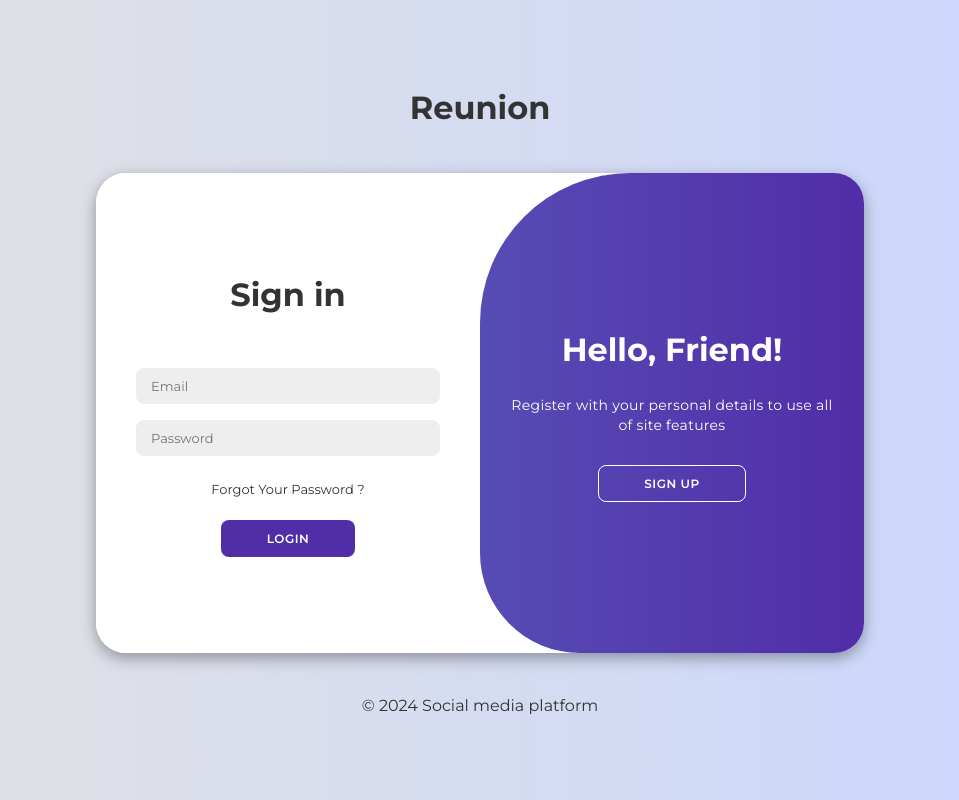
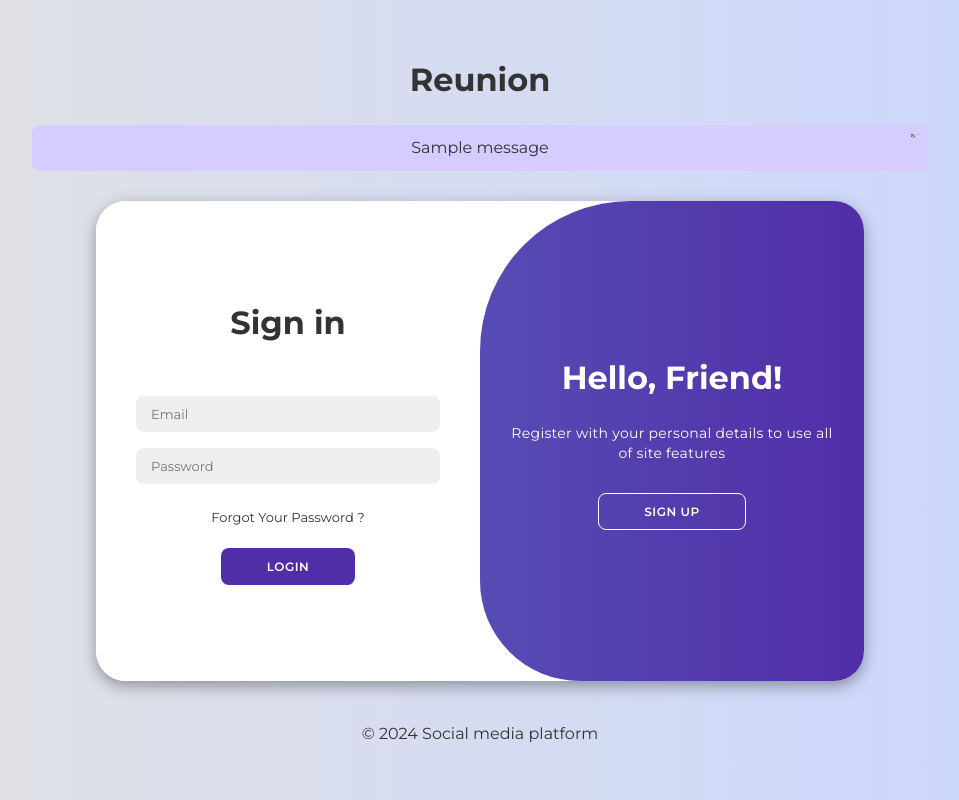
Before and after one commit to modi161/social-media-platform, a Flask app: page / in a window 1280 px wide. Shown: the whole page, without its empty margins (160-1119 px from the left). Run offline with Flask 3, Linux system fonts and the light colour scheme; tables that the repository leaves empty hold one stand-in row (values such as "Sample post"); one stand-in notice (Sample message) is shown; some libraries are stand-ins or nearby versions.

Commit message:
login done 100%

```diff
--- a/src/__init__.py
+++ b/src/__init__.py
@@ -10,6 +10,6 @@ app.config.from_object(Config)
 db = SQLAlchemy(app)
 migrate = Migrate(app, db)
 login = LoginManager(app)
-login.login_view = 'start_page'
+login.login_view = 'login'
 
 from src import routes,models
--- a/src/routes.py
+++ b/src/routes.py
@@ -10,8 +10,8 @@ from src.models import Content, ContentPhotos, Family, FamilyFollowing
 from flask_login import current_user,login_user,login_required,logout_user
 
 @app.route('/')
-@app.route('/start_page', methods=['GET', 'POST'])
-def start_page():
+@app.route('/login', methods=['GET', 'POST'])
+def login():
     form = Loginform()
     if request.method == 'POST':
         print(form.data)  # Check what data is actually being submitted
@@ -21,32 +21,36 @@ def start_page():
     if form.validate_on_submit():
         user = User.query.filter_by(email=form.email.data).first()
         if user and user.password_hash == form.password.data:
-            login_user(user)
+            login_user(user , remember=True)
             return redirect(url_for('feedPage', username=user.username))
         else:
             flash('Invalid username or password')
-            return redirect(url_for('start_page'))
+            return redirect(url_for('login'))
     return render_template('index.html', form=form , sform = sform)
 
 @app.route('/logout')
 def logout():
     logout_user()
-    return redirect(url_for('start_page'))
+    return redirect(url_for('login'))
 
 
 
 @app.route('/user/<username>')
 @login_required
 def user(username):
+    if current_user.username != username and not request.referrer:
+        return redirect(url_for('logout'))
     user = db.first_or_404(sa.select(User).where(User.username == username)) #will trigger a 404 error if user not found in the db
     user_family = Family.query.filter_by(id = user.FamilyID).first()
     #print(user_family.familyname)
-    return render_template('profile.html' , user = user , user_family = user_family)
+    return render_template('profile.html' , user = user , user_family = user_family , current_user = current_user)
 
 @app.route('/feedpage/<username>', methods=['GET', 'POST'])
 @login_required
 # show the posts
 def feedPage(username):
+    if current_user.username != username:
+        return redirect(url_for('logout'))
     user = db.first_or_404(sa.select(User).where(User.username == username))
     family_id = user.FamilyID
 
@@ -90,6 +94,8 @@ def feedPage(username):
 @app.route('/familypage/<int:family_id>', methods=['GET', 'POST'])
 @login_required
 def family_page(family_id):
+    if current_user.FamilyID != family_id and not request.referrer:
+        return redirect(url_for('logout'))
     user_family = Family.query.filter_by(id = family_id).first()
     form = Editform()
 
@@ -128,7 +134,7 @@ def family_page(family_id):
 
     followed_families = db.session.query(Family).filter(Family.id.in_(family_followed_ids)).all()
 
-    return render_template('family_page.html' ,form = form,followed_families = followed_families,user_family = user_family ,posts = posts , family_members = family_members)
+    return render_template('family_page.html' ,current_user = current_user,form = form,followed_families = followed_families,user_family = user_family ,posts = posts , family_members = family_members)
 
 
 
--- a/src/static/login.css
+++ b/src/static/login.css
@@ -6,6 +6,26 @@
     box-sizing: border-box;
     font-family: 'Montserrat', sans-serif;
 }
+:root {
+  --color-white: hsl(252,30%,100%);
+  --color-light: hsl(252,30%,95%);
+  --color-gray:hsl(252,15%,65%);
+  --color-primary:hsl(252,75%,60%);
+  --color-secondary:hsl(252,100%,90%);
+  --color-success:hsl(120,95%,65%);
+  --color-danger:hsl(0,95%,65%);
+  --color-dark:hsl(252,30%,17%);
+  --color-black:hsl(252,30%,10%);
+
+  --border-radius:2rem;
+  --card-border-raduis:1rem;
+  --btn-padding:0.6rem 1rem;
+  --card-padding:1rem;
+  --search-padding:0.6rem 1rem;
+
+  --sticky-top-left:5.4rem;
+  --sticky-top-right:-18rem;
+  }
 
 body{
     background-color: #c9d6ff;
@@ -360,3 +380,27 @@ body{
 .checkbox-family b{
     width: 85%;
 }
+
+
+.flash-message {
+  position: relative;
+  background-color: var(--color-secondary);
+  padding: 10px;
+  margin-bottom: 10px;
+  border-radius: 5px;
+  width: 70%;
+  text-align: center;
+  border-radius: 8px;
+}
+
+.close-btn {
+  position: absolute;
+  top: 5px;
+  right: 5px;
+  cursor: pointer;
+}
+
+/* Fade transition */
+.fade {
+  transition: opacity 0.5s ease-out;
+}
--- a/src/static/login.js
+++ b/src/static/login.js
@@ -20,3 +20,18 @@ function toggleTextField() {
         textField.style.display = "none";
     }
 }
+
+
+
+document.addEventListener('DOMContentLoaded', function () {
+    const closeButtons = document.querySelectorAll('.close-btn');
+    closeButtons.forEach(button => {
+        button.addEventListener('click', function () {
+            const flashMessage = this.parentNode;
+            flashMessage.classList.remove('fade');
+            setTimeout(() => {
+                flashMessage.remove();
+            }, 500); // Adjust the timeout to match your CSS transition duration
+        });
+    });
+});
--- a/src/templates/family_page.html
+++ b/src/templates/family_page.html
@@ -47,8 +47,10 @@
                 <input type="search" placeholder="Search for Families or Friends">
             </div>
             <div class="create">
+                {% if current_user.FamilyID == user_family.id %}
                 <label for="create-post" class="btn btn-primary">Create</label>
                 <label for="create-post" class="btn btn-primary"><button  class="button-edit" onclick="openModal()">Edit</button></label>
+                {% endif %}
             </div>
         </div>
     </nav>
@@ -115,10 +117,11 @@
                                 </div>
                             </div>
 
-
+                            {% if current_user.FamilyID == user_family.id %}
                             <div class="delete-post" data-content-id = "{{content.id}}">
                                 <svg xmlns="http://www.w3.org/2000/svg" viewBox="0 0 448 512"><path d="M135.2 17.7L128 32H32C14.3 32 0 46.3 0 64S14.3 96 32 96H416c17.7 0 32-14.3 32-32s-14.3-32-32-32H320l-7.2-14.3C307.4 6.8 296.3 0 284.2 0H163.8c-12.1 0-23.2 6.8-28.6 17.7zM416 128H32L53.2 467c1.6 25.3 22.6 45 47.9 45H346.9c25.3 0 46.3-19.7 47.9-45L416 128z"/></svg>
                             </div>
+                            {% endif %}
                         </div>
                             <div class="photo">
                                 <img src="{{photo.photoUrl}}" alt="error">
--- a/src/templates/index.html
+++ b/src/templates/index.html
@@ -10,6 +10,18 @@
 {% endblock %}
 {% block body %}
 <header><h1>Reunion</h1></header>
+{% with messages = get_flashed_messages() %}
+        {% if messages %}
+            {% for message in messages %}
+                <div class="flash-message fade">
+                    <span>{{ message }}</span>
+                    <svg class="close-btn" width="16" height="16" viewBox="0 0 16 16" fill="currentColor" xmlns="http://www.w3.org/2000/svg">
+                        <path fill-rule="evenodd" d="M8 7.586L5.707 5.293a1 1 0 1 0-1.414 1.414L6.586 8 4.293 10.293a1 1 0 0 0 1.414 1.414L8 9.414l2.293 2.293a1 1 0 0 0 1.414-1.414L9.414 8l2.293-2.293a1 1 0 1 0-1.414-1.414L8 6.586 5.707 4.293a1 1 0 1 0-1.414 1.414L6.586 8l-2.293 2.293a1 1 0 0 0 0 1.414 1 1 0 0 0 1.414 0L8 9.414l2.293 2.293a1 1 0 0 0 1.414-1.414L9.414 8l2.293-2.293a1 1 0 0 0-1.414-1.414L8 6.586z" clip-rule="evenodd"/>
+                    </svg>
+                </div>
+            {% endfor %}
+        {% endif %}
+    {% endwith %}
 <main>
 <div class="container" id="container">
     <div class="form-container sign-up">
@@ -46,15 +58,12 @@
       </form>
     </div>
     <div class="form-container sign-in">
-        <form action="{{ url_for('start_page') }}" method="post" novalidate name="action" value="signin" >
+        <form action="{{ url_for('login') }}" method="post" novalidate name="action" value="signin" >
           {{form.hidden_tag()}}
           <h1>Sign in</h1>
           <div class="social-icons">
           </div>
             {{form.email()}}
-            {% for error in form.email.errors %}
-                  <span style="color: red;">{{ error }}</span>
-            {% endfor %}
             {{form.password()}}
           <a href="#">Forgot Your Password ?</a>
           {{form.log()}}
```
Also changed, not shown: src/templates/profile.html (+6 -3 lines).
